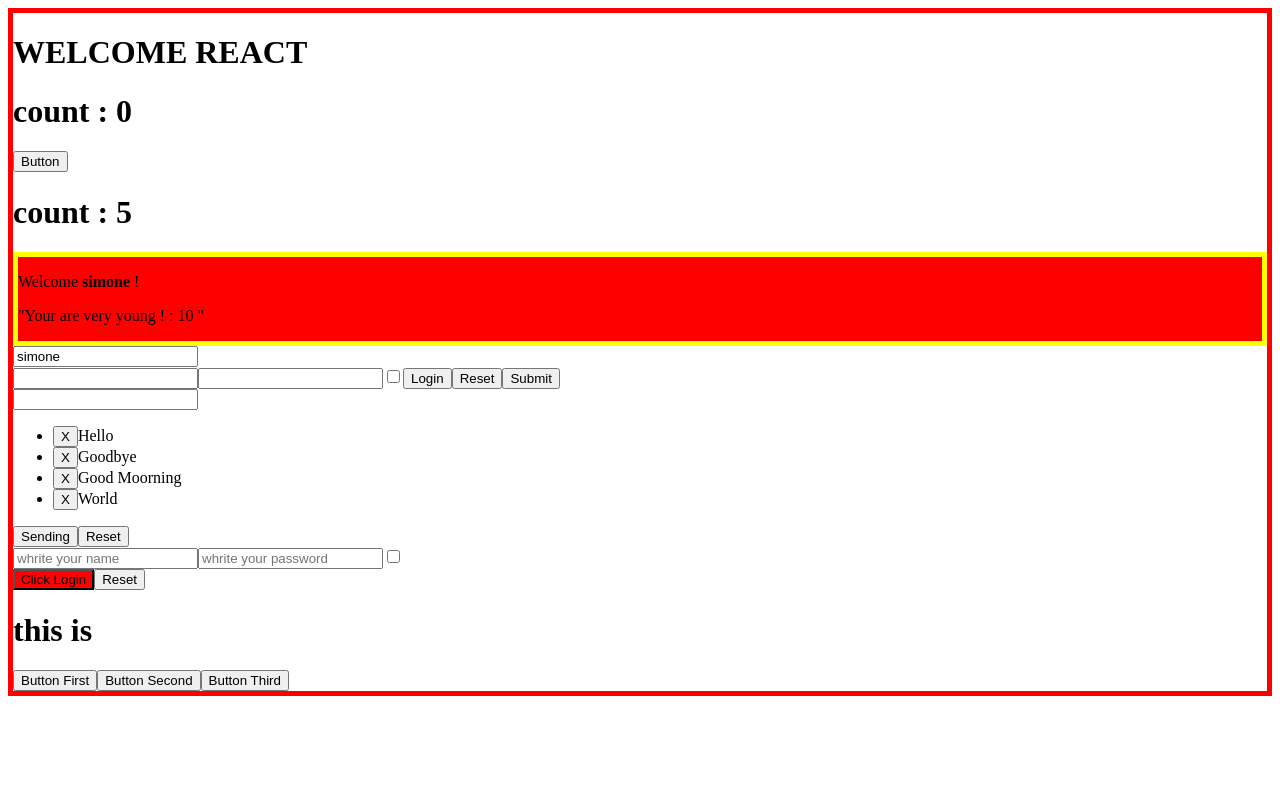
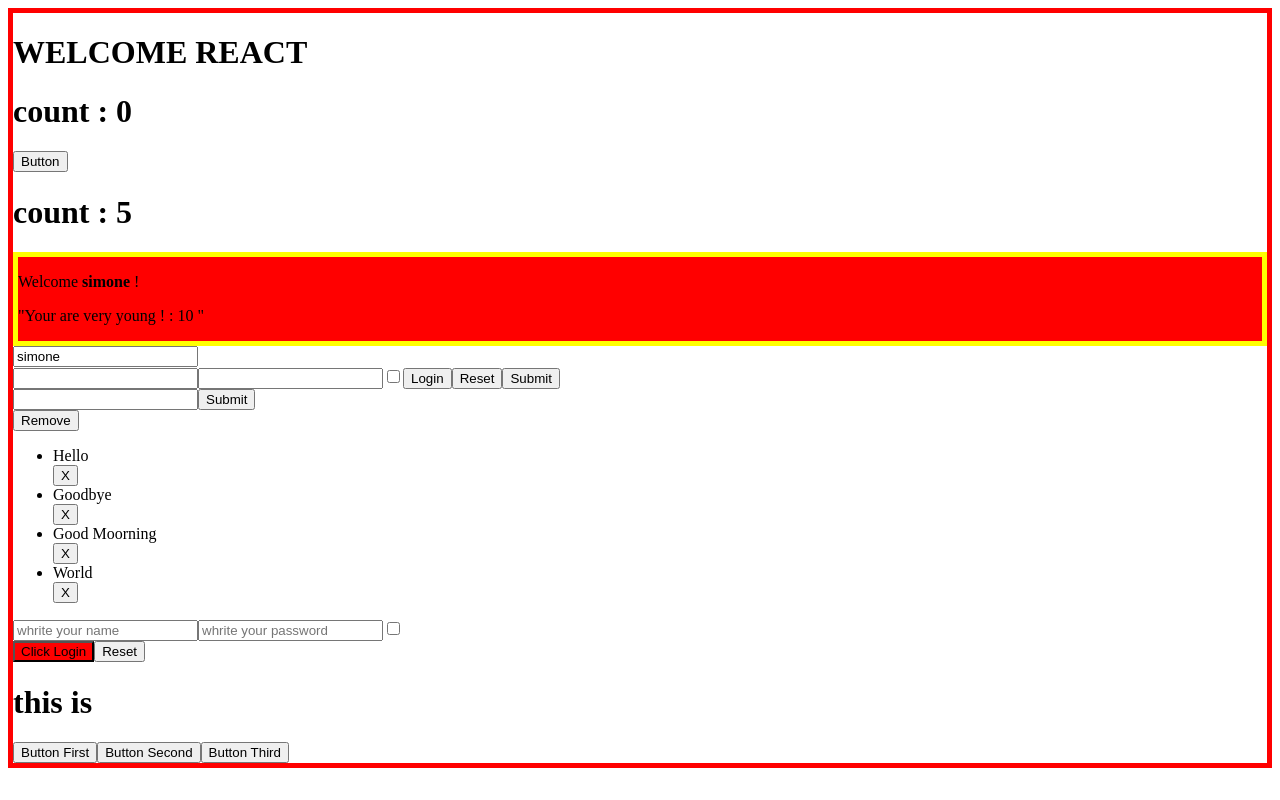
Before and after one commit to Simonedamb/React-exercises, a React (Create React App) app: page / in a window 1280 px wide. Built offline with nearby package versions, Linux system fonts and the light colour scheme.

Commit message:
render-props-01

```diff
--- a/src/App.js
+++ b/src/App.js
@@ -17,7 +17,29 @@ export class App extends React.Component {
           <Counter />
           <InteractiveWelcome />
           <UcontrolledLogin />
-          <TodoList />
+          <TodoList
+            render={(arr, addTodo, reset, removeTodo) => {
+              return (
+                <div>
+                  <form onSubmit={addTodo}>
+                    <input name="list" type="text" />
+                    <button type="submit">Submit</button>
+                  </form>
+                  <button onClick={reset}>Remove</button>
+                  <ul>
+                    {arr.map((item, index) => {
+                      return (
+                        <div>
+                          <li>{item}</li>
+                          <button onClick={() => removeTodo(index)}>X</button>
+                        </div>
+                      );
+                    })}
+                  </ul>
+                </div>
+              );
+            }}
+          />
           <Login />
           <ClickTracker />
         </Container>
--- a/src/TodoList.js
+++ b/src/TodoList.js
@@ -21,10 +21,8 @@ export class TodoList extends React.Component {
 
   handleResetButtonList = (event) => {
     event.preventDefault();
-    this.setState(() => {
-      return {
-        arr: [],
-      };
+    this.setState({
+      arr: [],
     });
   };
 
@@ -39,21 +37,12 @@ export class TodoList extends React.Component {
   render() {
     return (
       <div>
-        <form onSubmit={this.handleTodoList}>
-          <input name="list"></input>
-          <ul>
-            {this.state.arr.map((name) => (
-              <li>
-                <button onClick={this.handleRemoveItem}>X</button>
-                {name}
-              </li>
-            ))}
-          </ul>
-          <button type="submit">Sending</button>
-          <button type="submit" onClick={this.handleResetButtonList}>
-            Reset
-          </button>
-        </form>
+        {this.props.render(
+          this.state.arr,
+          this.handleTodoList,
+          this.handleResetButtonList,
+          this.handleRemoveItem
+        )}
       </div>
     );
   }
```
